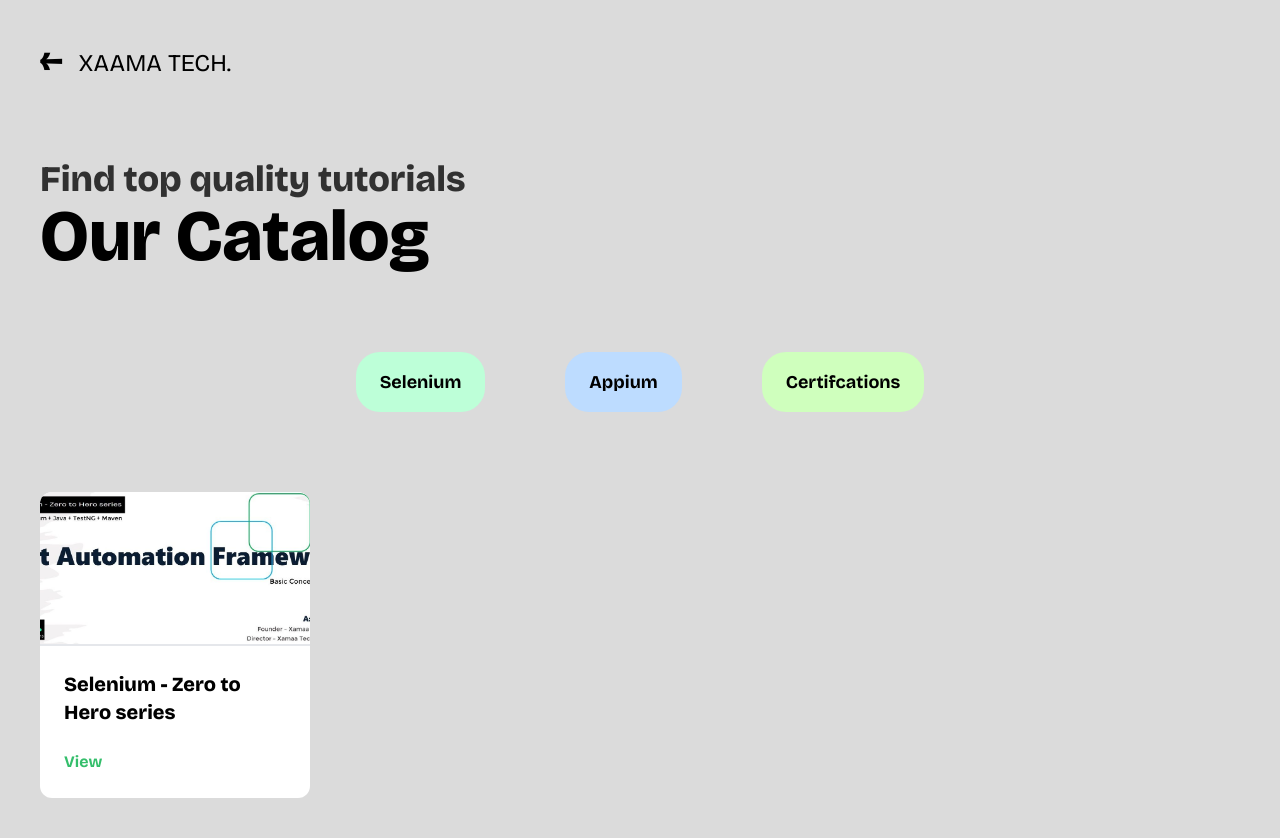
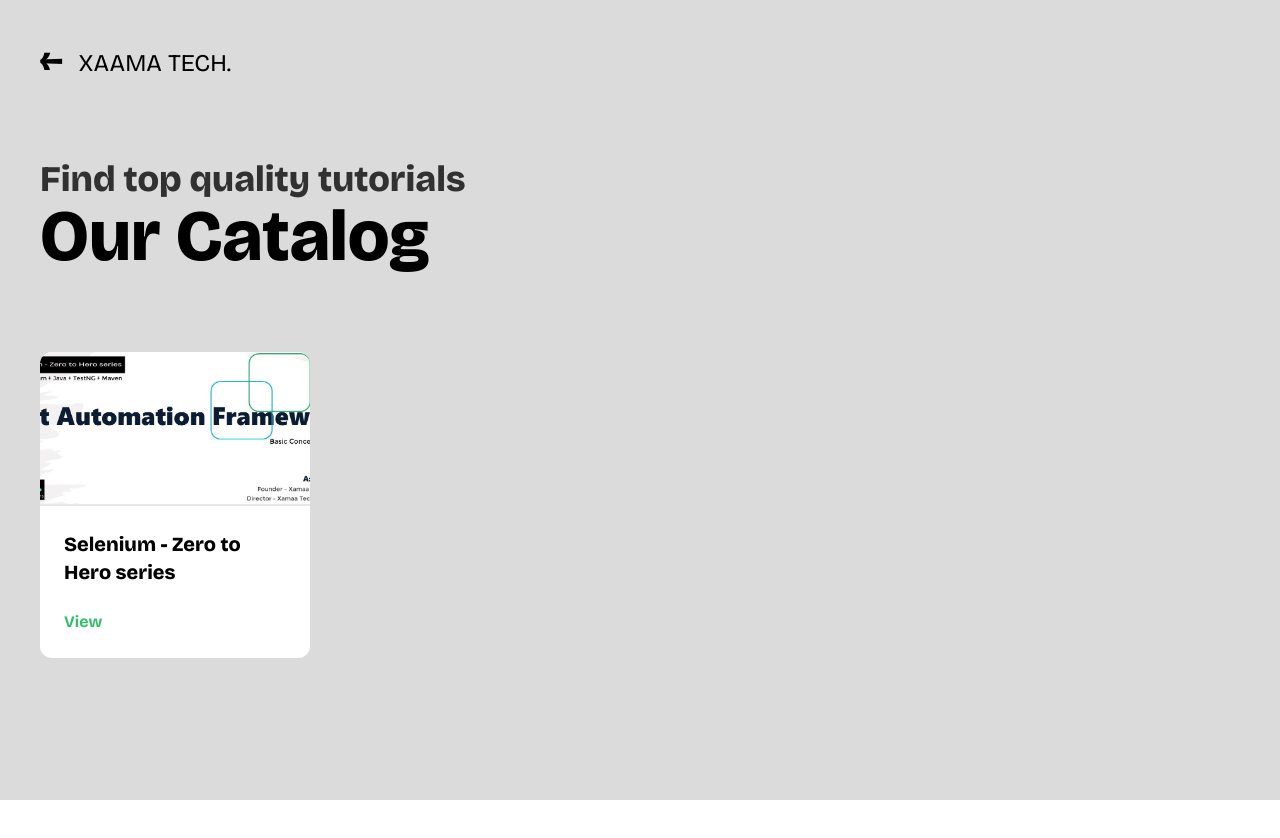
Before and after one commit to abdullahbinazeem/xamaaTechnologies, a Next.js app: page /testauto-labs/catalog in a window 1280 px wide. After the commit the page ends 800 px from the top, so only its background shows below. Built offline with nearby package versions, Linux system fonts and the light colour scheme.

Commit message:
removed filters

```diff
--- a/app/testauto-labs/catalog/page.tsx
+++ b/app/testauto-labs/catalog/page.tsx
@@ -75,7 +75,7 @@
           Our Catalog
         </h1>
         <div className="mt-10 md:mt-20 w-full">
-          <div className=" md:justify-center md:gap-20 justify-evenly md:flex hidden">
+          {/* <div className=" md:justify-center md:gap-20 justify-evenly md:flex hidden">
             <p
               className="hover:scale-105 transition-all md:text-lg font-bold p-4 md:py-4 md:px-6 rounded-3xl bg-[#bdffd8] cursor-pointer "
               onClick={() => {
@@ -100,7 +100,7 @@
             >
               Certifcations
             </p>
-          </div>
+          </div> */}
           <div className="grid xl:grid-cols-4 lg:grid-cols-3 md:grid-cols-2 grid-cols-1 mt-10 md:mt-20 gap-10">
             <div className="w-full bg-white rounded-xl divide-y-2">
               <div className="rounded-t-xl relative w-full  aspect-video overflow-hidden">
```
